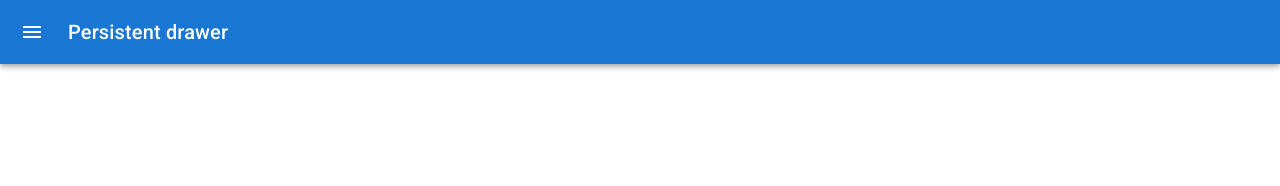
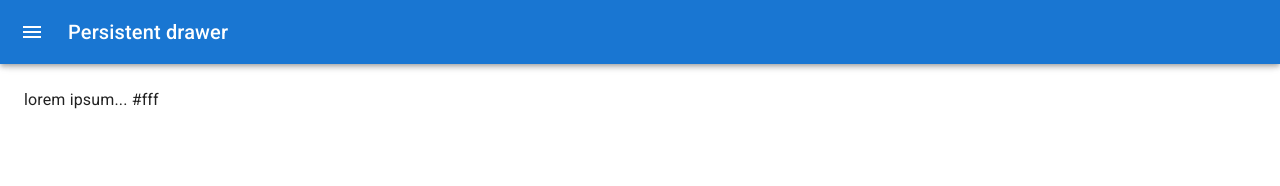
Before and after one commit to madebymilly/react-colors-project, a React (Create React App) app: page /palette/new in a window 1280 px wide. Shown: the top 186 px of the page. Built offline with nearby package versions, Linux system fonts and the light colour scheme.

Commit message:
add color picker to NewPaletteForm drawer

```diff
--- a/package.json
+++ b/package.json
@@ -17,6 +17,7 @@
     "gh-pages": "^3.2.3",
     "rc-slider": "^9.7.2",
     "react": "^17.0.2",
+    "react-color": "^2.19.3",
     "react-copy-to-clipboard": "^5.0.4",
     "react-dom": "^17.0.2",
     "react-router-dom": "^5.3.0",
--- a/src/NewPaletteForm.js
+++ b/src/NewPaletteForm.js
@@ -1,6 +1,5 @@
 import React from 'react'
-// import { withStyles } from '@mui/styles';
-// import styles from './styles/NewPaletteFormStyles';
+import { ChromePicker } from 'react-color';
 
 import { styled } from '@mui/material/styles';
 import Box from '@mui/material/Box';
@@ -13,8 +12,9 @@
 import IconButton from '@mui/material/IconButton';
 import MenuIcon from '@mui/icons-material/Menu';
 import ChevronLeftIcon from '@mui/icons-material/ChevronLeft';
+import Button from '@mui/material/Button';
 
-const drawerWidth = 240;
+const drawerWidth = 320;
 
 const Main = styled('main', { shouldForwardProp: (prop) => prop !== 'open' })(
   ({ theme, open }) => ({
@@ -64,6 +64,11 @@
 function PersistentDrawerLeft() {
 
   const [open, setOpen] = React.useState(false);
+  const [background, setBackground] = React.useState('#fff');
+
+  const handleChangeComplete = (color) => {
+    setBackground(color.hex);
+  }
 
   const handleDrawerOpen = () => {
     setOpen(true);
@@ -111,9 +116,20 @@
           </IconButton>
         </DrawerHeader>
         <Divider />
+        <Typography variant="h4">Design Your Palette</Typography>
+        <div>
+          <Button variant="contained" color="secondary">Clear Palette</Button>
+          <Button variant="contained" color="primary">Random Color</Button>
+        </div>
+        <ChromePicker
+          color={background}
+          onChangeComplete={handleChangeComplete}
+        />
+        <Button variant="contained" color="primary">Add Color</Button>
       </Drawer>
       <Main open={open}>
         <DrawerHeader />
+        <span>lorem ipsum... {background}</span>
       </Main>
     </Box>
   );
```
Also changed, not shown: 1 other file (tests, documents, lock files or other folders).
